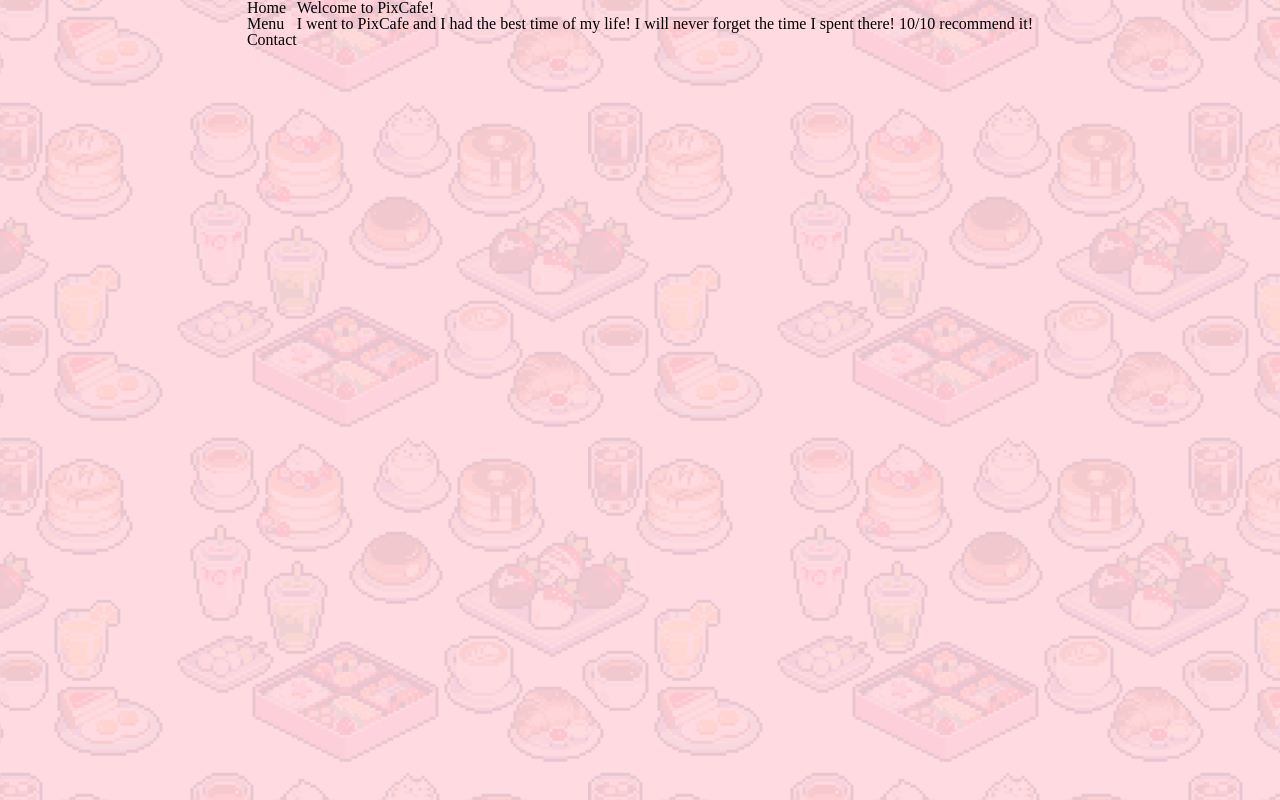
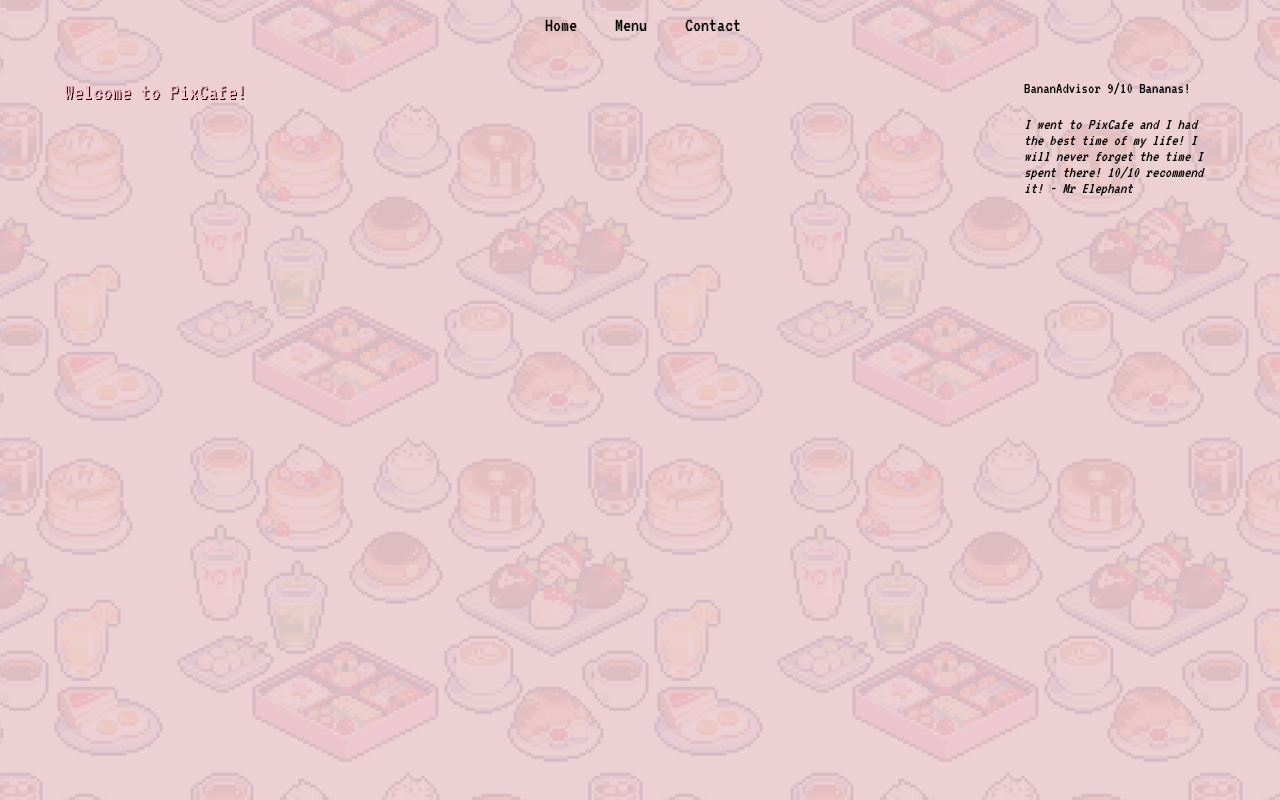
Before and after one commit to noahthemonkey/project-restaurantpage, a website built with webpack: page dist/index.html in a window 1280 px wide. Built offline with nearby package versions, Linux system fonts and the light colour scheme.

Commit message:
Add font and start layout for home, add content
Start filling out the content that will be in home and start setting
the foundation for what the layout will be.

Use grid to seperate the welcome text from the reviews

```diff
--- a/src/home.js
+++ b/src/home.js
@@ -12,24 +12,42 @@ function resetContent(){
 }
 resetContent()
 
+const homeContent = document.createElement('div')
+
+const reviewsContainer = document.createElement('div')
+
+const reviews = document.createElement('div')
+const customerReviews = document.createElement('div')
+
+homeContent.setAttribute('class', 'homeContent')
+
+reviewsContainer.setAttribute('class', 'reviewsContainer')
+
+reviews.textContent = 'BananAdvisor 9/10 Bananas!'
 
 const cafeH1 = document.createElement('h1')
-
 const cafeP = document.createElement('p')
 
 
 
 cafeH1.textContent = 'Welcome to PixCafe!'
 
+cafeP.style.fontStyle = 'italic';
+cafeP.textContent = 'I went to PixCafe and I had the best time of my life! I will never forget the time I spent there! 10/10 recommend it! - Mr Elephant'
 
-cafeP.textContent = 'I went to PixCafe and I had the best time of my life! I will never forget the time I spent there! 10/10 recommend it!'
+
+
+content.appendChild(homeContent)
+homeContent.appendChild(cafeH1)
+homeContent.appendChild(reviewsContainer)
+reviewsContainer.appendChild(reviews)
+reviewsContainer.appendChild(customerReviews)
+customerReviews.appendChild(cafeP)
 
 
 
 
-content.appendChild(cafeH1)
 
-content.appendChild(cafeP)
 
 
 }
--- a/src/style.css
+++ b/src/style.css
@@ -47,15 +47,59 @@ table {
 	border-spacing: 0;
 }
 /*----------------------------------------------------------------------------*/
+
+
+
+
 body{
-	height: 100%;
-	width: 100%;
-    display: flex;
-    justify-content: center;
-    align-content: center;
+	display: grid;
+	justify-items: center;
+
+	grid-template-columns: 1fr;
+	font-family: VT323;
+
+
+}
+
+#content {
+
+
+	width: 90%;
+}
+
+.homeContent {
+
+	display: grid;
+	grid-template-columns: 1fr 0.2fr;
+}
+.homeContent > h1 {
+	font-size: 24px;
+	color: pink;
+	text-shadow: 1px 1px black;
+}
+
+.reviewsContainer {
+	display: grid;
+	grid-template-columns: 1fr;
+	gap: 20px;
+}
+nav{
+	font-size: 20px;
+	display: grid;
+	grid-template-columns:  50px 50px 50px;
+	gap: 20px;
+	justify-content: center;
+	height: 50px;
+	padding: 15px;
+}
+
+.homeNav:hover, .menuNav:hover, .contactNav:hover {
+	font-size: 24px;
+	color: white;
 }
 
 .beverages, .sides, .mainDishes {
+	font-family: VT323;
     font-size: 24px;
 }
 
@@ -84,7 +128,7 @@ body{
 	background-position: center;
 	background-repeat: no-repeat;
 	background-size: cover;
-	background-color: rgba(255, 192, 203, 0.633);
+	background-color: rgba(224, 173, 181, 0.633);
 
 }
 
--- a/webpack.config.js
+++ b/webpack.config.js
@@ -16,6 +16,10 @@ module.exports = {
        test: /\.(png|svg|jpg|jpeg|gif)$/i,
        type: 'asset/resource',
      },
+     {
+      test: /\.(woff|woff2|eot|ttf|otf)$/i,
+      type: 'asset/resource',
+    },
     ],
   },
 };
```
Also changed, not shown: dist/index.html, dist/main.js, src/my-font.woff (added), src/my-font.woff2 (added).
